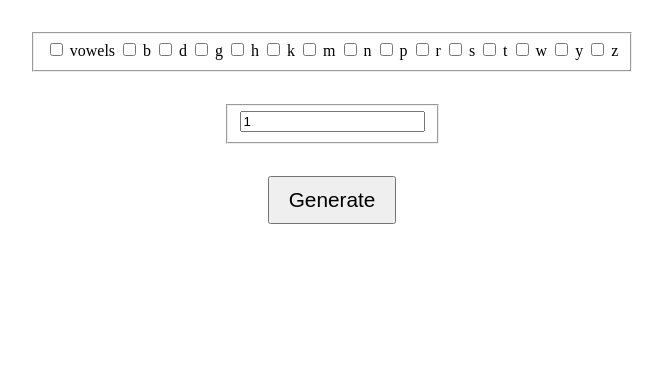
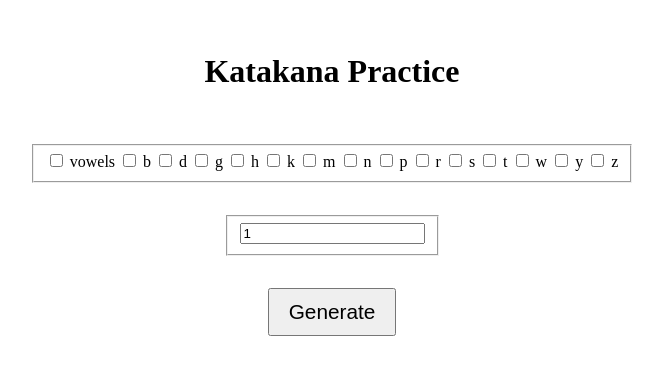
Before and after one commit to ManuCoding11/katakana-lib, a plain HTML site: page index.html in a window 1280 px wide. Shown: the whole page, without its empty margins (308-971 px from the left). Drawn offline with Linux system fonts and the light colour scheme.

Commit message:
Add heading

```diff
--- a/index.html
+++ b/index.html
@@ -12,6 +12,9 @@
 </head>
 
 <body>
+    <div class="bar">
+        <h1>Katakana Practice</h2>
+    </div>
     <div class="bar">
         <fieldset id="field_chars">
             <input type="checkbox" id="input_chars_vowels" value="">
```
